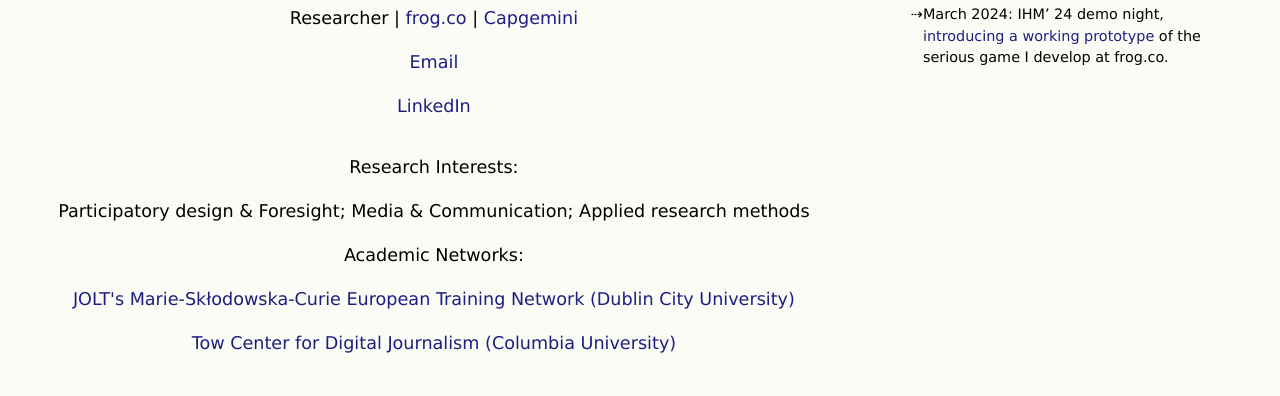
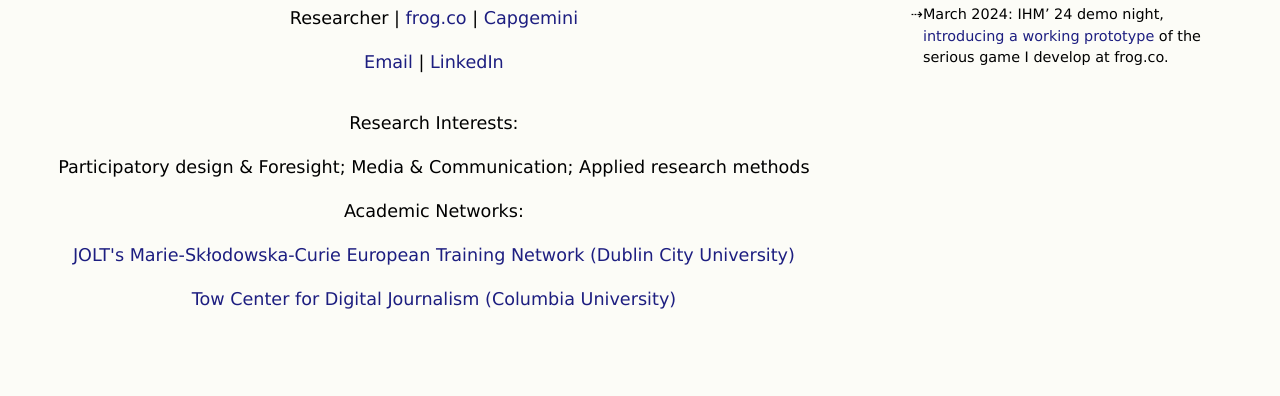
Before and after one commit to dragonzord/dragonzord.github.io, a plain HTML site: page index.html in a window 1280 px wide. Shown: the part 328-724 px from the top of the page. Drawn offline with Linux system fonts and the light colour scheme.

Commit message:
Update index.html

```diff
--- a/index.html
+++ b/index.html
@@ -19,9 +19,8 @@
         </div>
         <div class="subcard" id="subcard2">
           <h3>Samuel Danzon-Chambaud</h3>
-          <p>Researcher  |  <a target="_blank" style="color: #1d1e80; text-decoration: none" href="https://www.frog.co/">frog.co</a>  |  <a target="_blank" style="color: #1d1e80; text-decoration: none" href="https://www.capgemini.com">Capgemini</a><p>
-          <a target="_blank" style="color: #1d1e80; text-decoration: none" href="mailto:samuel.danzonchambaud2@mail.dcu.ie"><p>Email</p></a>
-          <a target="_blank" style="color: #1d1e80; text-decoration: none" href="https://www.linkedin.com/in/samuel-danzon-chambaud-51a46b49/"><p>LinkedIn</p></a>
+          <p>Researcher  |  <a target="_blank" style="color: #1d1e80; text-decoration: none" href="https://www.frog.co/">frog.co</a>  |  <a target="_blank" style="color: #1d1e80; text-decoration: none" href="https://www.capgemini.com">Capgemini</a></p>
+          <p><a target="_blank" style="color: #1d1e80; text-decoration: none" href="mailto:samuel.danzonchambaud2@mail.dcu.ie">Email</a>  |  <a target="_blank" style="color: #1d1e80; text-decoration: none" href="https://www.linkedin.com/in/samuel-danzon-chambaud-51a46b49/">LinkedIn</a></p>
         </div>
         <div class="subcard" id="subcard3">
           <p>Research Interests:</p>
```
